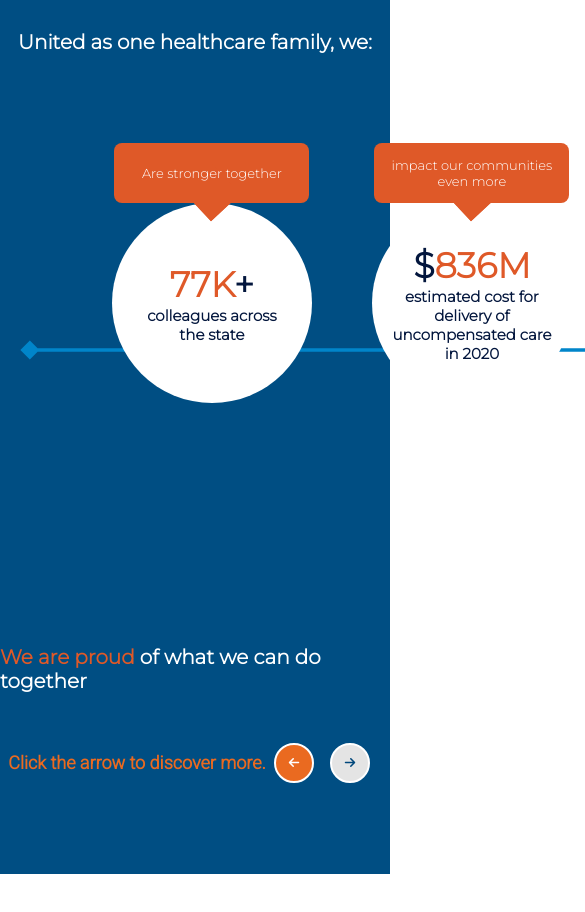
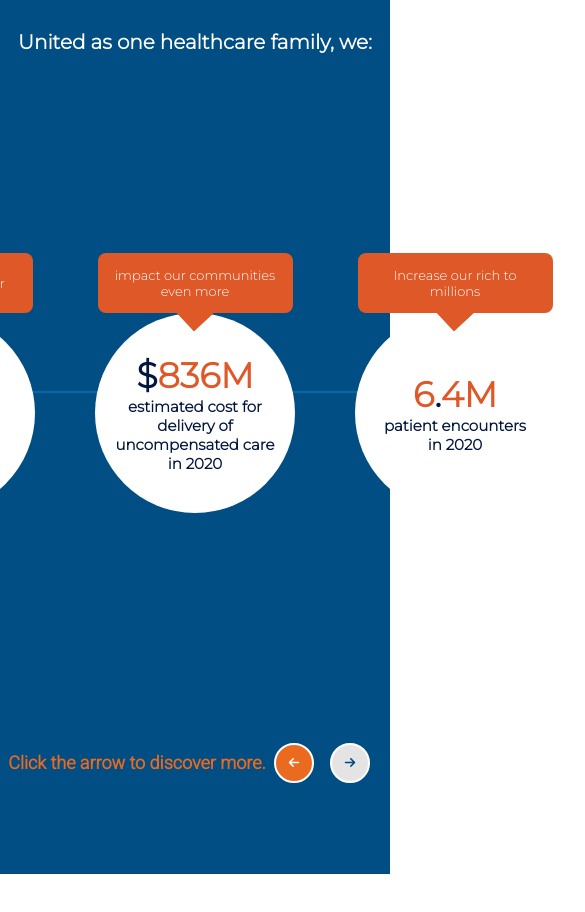
Before and after one commit to AngelLunas/react-slides-test, a React app: page / in a window 390 px wide. Both pictures are taken after a click on the element 293 px from the left and 762 px from the top of the page. Shown: the top 912 px of the page, 585 px wide, since content can reach past the window. Before the commit the page ends 874 px from the top, so only its background shows below. Built offline with nearby package versions, Linux system fonts and the light colour scheme.

Commit message:
add responsive

```diff
--- /dev/null
+++ b/src/carouselViews/hooks.tsx
@@ -0,0 +1,19 @@
+function calculateTopGroup (textRef: React.MutableRefObject<any>,
+    svgRef: React.MutableRefObject<any>,
+    setLeft: React.Dispatch<React.SetStateAction<number>>,
+    setTop: React.Dispatch<React.SetStateAction<number>>,
+    setWidth: React.Dispatch<React.SetStateAction<number>>
+) {
+    const windowWidht = window.innerWidth >= 1366 ? 1366 : window.innerWidth;
+    const width = (12 * windowWidht) / 100;
+    const windowHeight = textRef.current.clientHeight + 20 + svgRef.current.clientHeight;
+    const percentWidth = ((width / window.innerWidth) * 100) / 2;
+    const percentHeight = ((width / windowHeight) * 100) / 2;
+    setLeft(50 - percentWidth);
+    setTop(50 - percentHeight);
+    setWidth(width);
+}
+
+export {
+    calculateTopGroup
+}
--- a/src/carouselViews/view8.tsx
+++ b/src/carouselViews/view8.tsx
@@ -36,7 +36,7 @@ export const View8 = ({animation, next, prev, action}: PropsView) => {
       }
 
       useEffect(()=>{
-        if(animation){
+        if(animation) {
             setTimeout(()=>{
                 setLoading(true);
                 setIsView(false);
@@ -153,7 +153,7 @@ export const View8 = ({animation, next, prev, action}: PropsView) => {
                 <div className='view__8__container_title'>
                     <span className="text_titles_white">United as one healthcare family, we:</span>
                 </div>
-                <div>
+                <div className="container-content-circles">
                     <Line_svg svgRef={Icon}/>
                     <div className='view__8__container_circles'>
                         <div>
--- a/src/carouselViews/viewStandard.tsx
+++ b/src/carouselViews/viewStandard.tsx
@@ -1,4 +1,5 @@
-import React from "react";
+import React, { useEffect, useRef, useState } from "react";
+import { calculateTopGroup } from "./hooks";
 
 type propsView = {
     Icon: ({ svgRef }: { svgRef: React.MutableRefObject<any>; }) => JSX.Element
@@ -17,16 +18,30 @@ type propsView = {
 }
 
 export const View_Standard = ({Icon, Group, text, class_text, class_circle, class_container, ref_icon, ref_container, ref_circle, ref_group, ref_text, loading, class_container_extend}: propsView) => {
+    const [top, setTop] = useState(0);
+    const [left, setLeft] = useState(0);
+    const [width, setWidth] = useState(0);
+    const textRef = useRef(null);
+    const svgRef = useRef(null);
+
+    useEffect(() => {
+        calculateTopGroup(textRef, svgRef, setLeft, setTop, setWidth);
+    }, []);
+
+    window.addEventListener('resize', () => {
+        calculateTopGroup(textRef, svgRef, setLeft, setTop, setWidth);
+    });
+
     return(
         <div className={class_container} ref={ref_container}>
             <div className={loading ? class_container_extend ? `${class_container} ${class_container_extend}` : class_container : 'ocult'}>
-                <div className='container_text'>
+                <div className='container_text' ref={textRef}>
                     <span className={class_text} ref={ref_text}>{text}</span>
                 </div>
-                <div className={`container_icon ${class_circle}`} ref={ref_circle}>
+                <div className={`container_icon ${class_circle}`} ref={ref_circle} style={{left: `${left}%`, top: `${top}%`, width: `${width}px`, height: `${width}px`}}>
                     <Icon svgRef={ref_icon}/>
                 </div>
-                <div className='container_svg'>
+                <div className='container_svg' ref={svgRef}>
                     <Group group={ref_group}/>
                 </div>
             </div>
--- a/src/styles/_views.scss
+++ b/src/styles/_views.scss
@@ -58,6 +58,19 @@
     align-items: center;
     justify-content: center;
     border-radius: 50%;
+
+    svg {
+        width: 70%;
+        height: 70%;
+    }
+}
+
+.container-content-circles {
+    width: 100%;
+    height: 100%;
+    align-items: center;
+    display: flex;
+    justify-content: center;
 }
 
 .svg_hospital{
@@ -68,8 +81,6 @@
 
 %container_icon_standard{
     position: absolute;
-    left: 44%;
-    top: 33%;
 }
 
 .container_text{
@@ -83,7 +94,8 @@
     display: flex;
     justify-content: center;
     width: 100%;
-    height: 100%;
+    height: 80%;
+    align-items: center;
 }
 
 .container_background_3{
@@ -306,9 +318,8 @@
         display: flex;
         flex-direction: row;
         position: absolute;
-        top: 17%;
-        left: 21%;
         z-index: 100;
+        top: 30%;
     }
 
     &__container_data{
@@ -412,10 +423,9 @@
 }
 
 .line_svg{
-    position: absolute;
-    left: 5%;
-    top: 40%;
+    position: relative;
     z-index: 5;
+    top: -10%;
 }
 
 .text_titles{
--- a/webpack.config.js
+++ b/webpack.config.js
@@ -1,5 +1,6 @@
 const path = require('path');
 const HtmlWebpackPlugin = require('html-webpack-plugin');
+
 module.exports = {
    entry: './src/index.tsx',
    output: {
```
Also changed, not shown: .babelrc (deleted).
